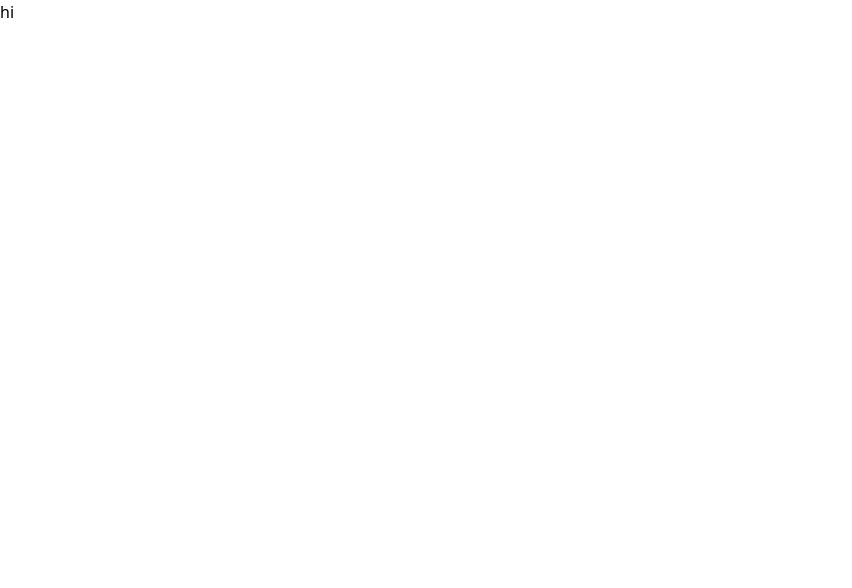
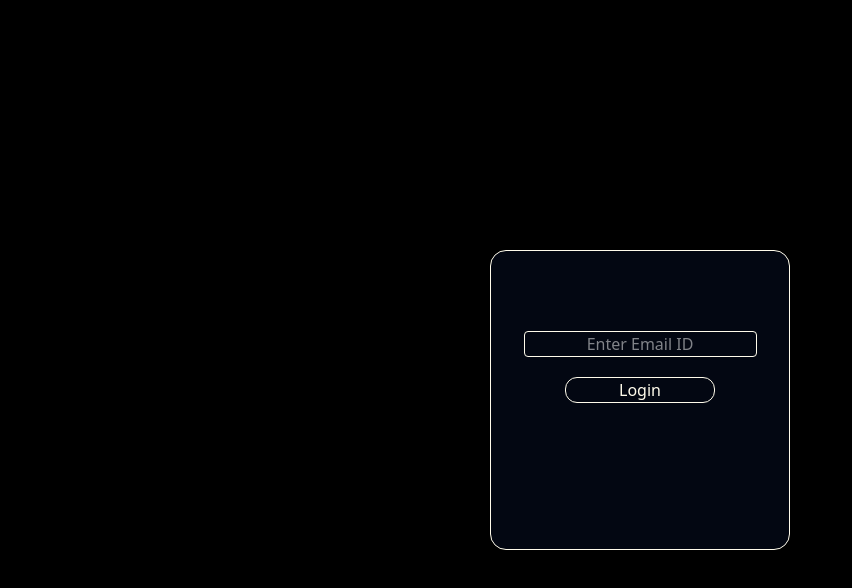
Before and after one commit to Nandhini4706/l1, a React (Vite) app in the folder frontend/: page / in a window 1280 px wide. Shown: the top 588 px of the page, without its empty margins (0-852 px from the left). Built offline with nearby package versions, Linux system fonts and the light colour scheme.

Commit message:
login page created

```diff
--- a/frontend/src/App.jsx
+++ b/frontend/src/App.jsx
@@ -1,5 +1,5 @@
 import React from 'react'
-
+import Login from './assets/components/Login'
 
 
 function App() {
@@ -7,7 +7,7 @@ function App() {
 
   return (
     <>
-    hi
+    <Login/>
       </>
   )
 }
--- /dev/null
+++ b/frontend/src/assets/components/Login.jsx
@@ -0,0 +1,21 @@
+import React from 'react'
+
+const Login = () => {
+  return (
+       <div className='h-screen w-full bg-black flex justify-center items-center'>
+          <div className='w-[300px] h-[300px] bg-gray-950  rounded-2xl border-1 border-amber-50  '>
+         <div className='flex justify-center pt-20'>
+             <div className='text-white border-1 border-amber-50 rounded-sm h-auto '>
+                <input type="Email"
+                placeholder='Enter Email ID' className='text-center '  />
+          </div>
+          </div>
+             <div className='flex justify-center pt-5'>
+               <button className='border-1 border-amber-50 rounded-xl w-[150px] text-amber-50 hover:bg-gray-900'>Login</button>
+          </div>
+    </div>
+    </div>
+  )
+}
+
+export default Login
```
